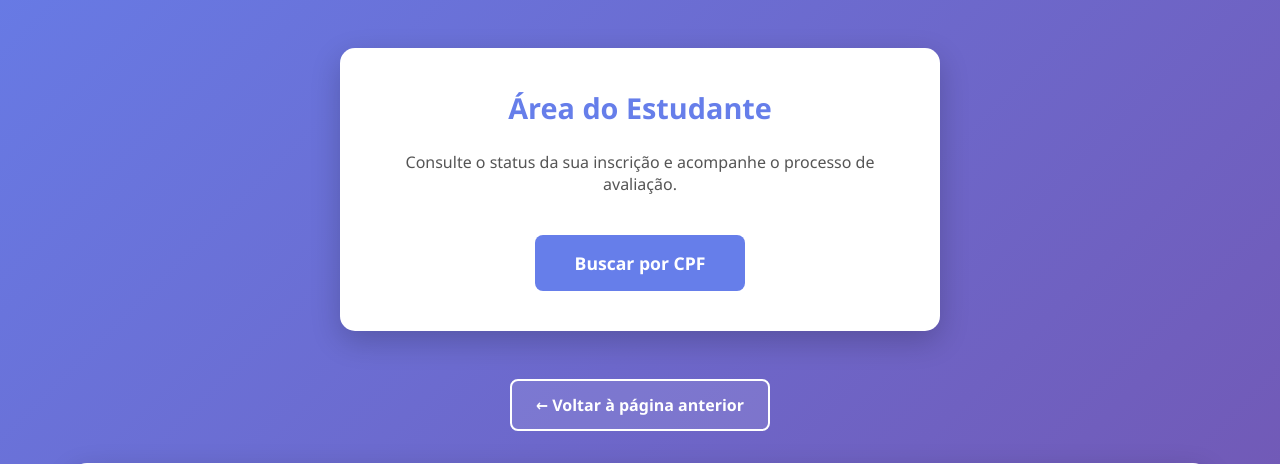
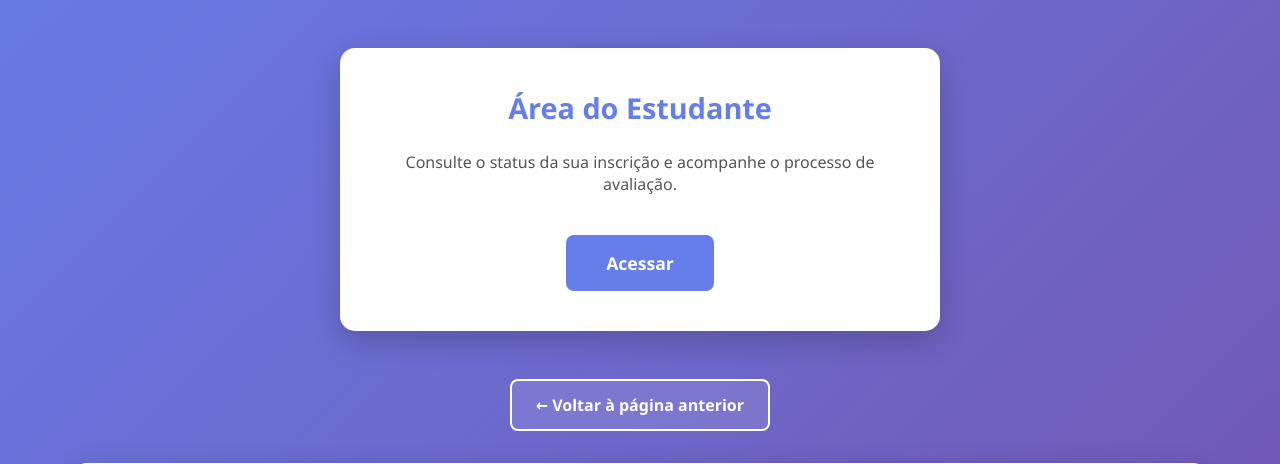
Before and after one commit to qwen-coder-dti-rei-ifpe/refluxo, a Django app: page / in a window 1280 px wide. Shown: the part 228-692 px from the top of the page. Run offline with Django 5.2, Linux system fonts and the light colour scheme; parts of the project's set-up code (start-up, migrations or seed data) failed here and were passed over.

Commit message:
update branch

```diff
--- a/templates/home.html
+++ b/templates/home.html
@@ -202,7 +202,7 @@
         <section class="access-card">
             <h2>Área do Estudante</h2>
             <p style="color: #555; margin-bottom: 1.5rem;">Consulte o status da sua inscrição e acompanhe o processo de avaliação.</p>
-            <a href="{% url 'login' %}?next=/jornada-estudante/" class="access-button">Buscar por CPF</a>
+            <a href="{% url 'login' %}?next=/jornada-estudante/" class="access-button">Acessar</a>
         </section>
 
         <!-- Back Button -->
```
Also changed, not shown: 1 other file.
